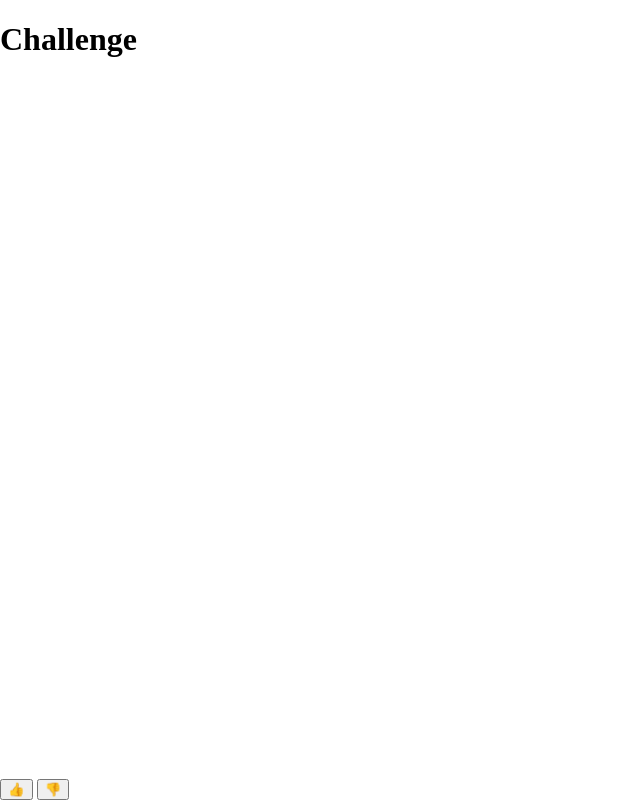
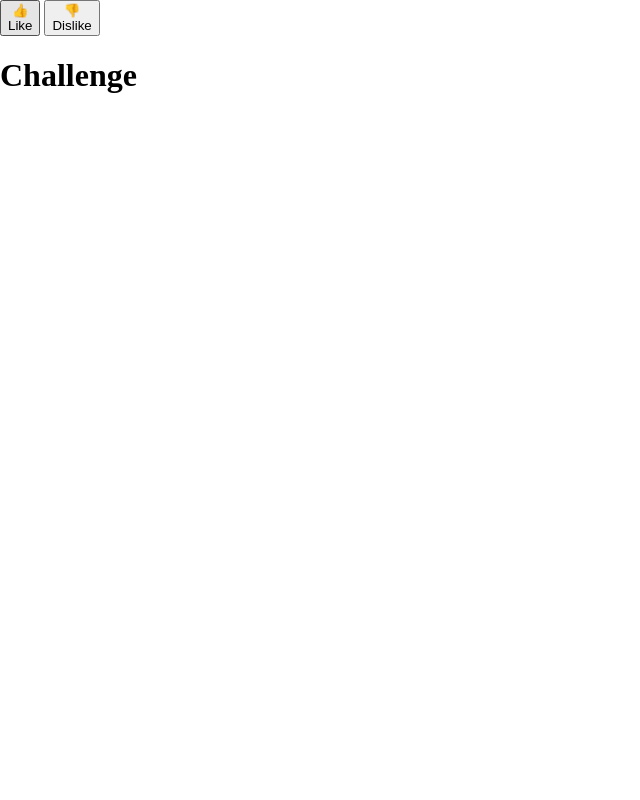
Before and after one commit to Momopeace/queteresponsive, a plain HTML site: page index.html in a window 1280 px wide. Shown: the whole page, without its empty margins (0-640 px from the left). Drawn offline with Linux system fonts and the light colour scheme.

Commit message:
queteresponsive

```diff
--- a/style.css
+++ b/style.css
@@ -9,7 +9,10 @@ body {
     flex-grow: 1;
   }
   @media screen and (min-width : 600px) {
-    .buttons .text {
-      display: none;
+    button .text {
+      display: block;
+    }
+    body{
+      flex-direction: column;
     }
   }
```
